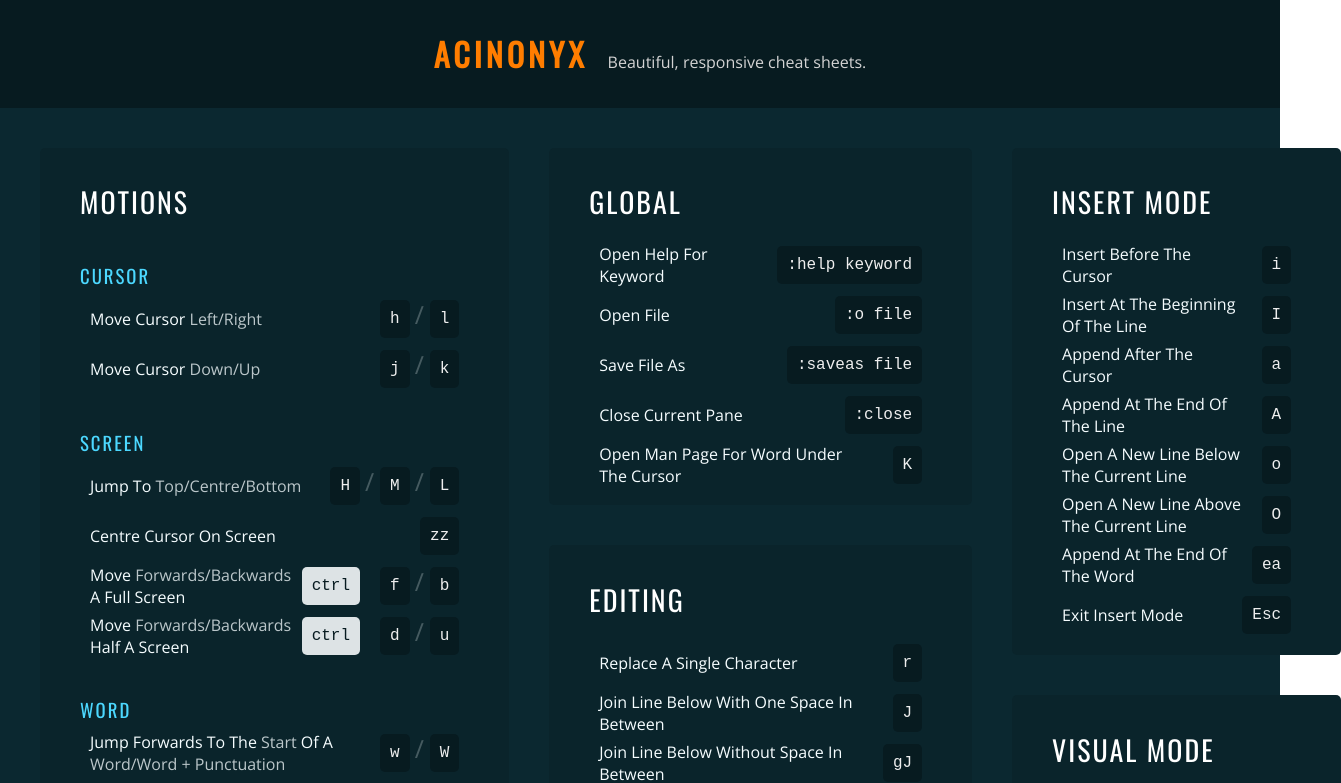
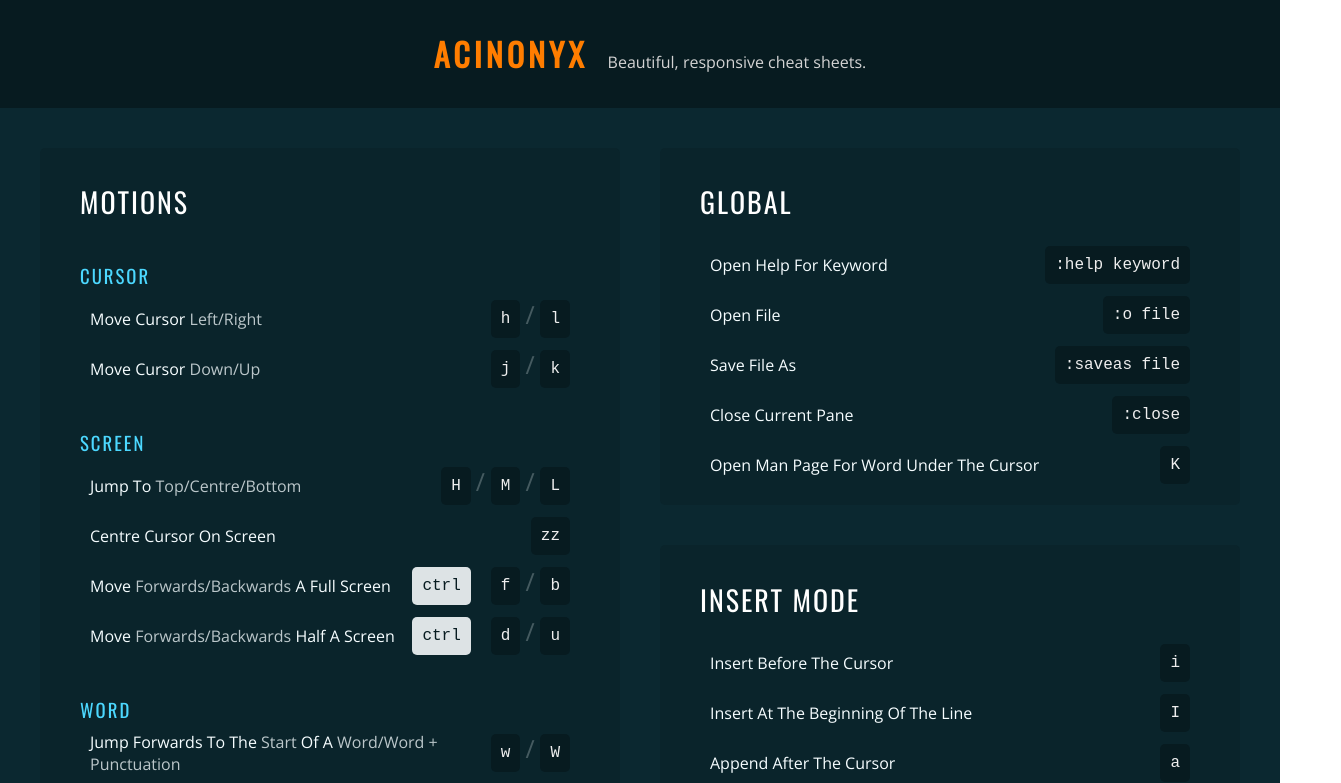
Before and after one commit to cpoliver/acinonyx, a React (Create React App) app: page / in a window 1280 px wide. Shown: the top 783 px of the page, 1341 px wide, since content can reach past the window. Built offline with nearby package versions, Linux system fonts and the light colour scheme.

Commit message:
feat(cheat-sheet): Add breakpoints for main grid

```diff
--- a/src/components/styles/CheatSheet.css
+++ b/src/components/styles/CheatSheet.css
@@ -12,5 +12,29 @@
   display: grid;
   /* grid-auto-rows: 2rem; */
   grid-gap: 2rem;
-  grid-template-columns: repeat(3, 1fr);
+  grid-template-columns: repeat(1, 1fr);
 }
+
+@media (min-width: 1200px) {
+  .c-cheat-sheet__contents {
+    grid-template-columns: repeat(2, 1fr);
+  }
+}
+
+@media (min-width: 1900px) {
+  .c-cheat-sheet__contents {
+    grid-template-columns: repeat(3, 1fr);
+  }
+}
+
+@media (min-width: 2500px) {
+  .c-cheat-sheet__contents {
+    grid-template-columns: repeat(4, 1fr);
+  }
+}
+
+@media (min-width: 2900px) {
+  .c-cheat-sheet__contents {
+    grid-template-columns: repeat(5, 1fr);
+  }
+}
```
